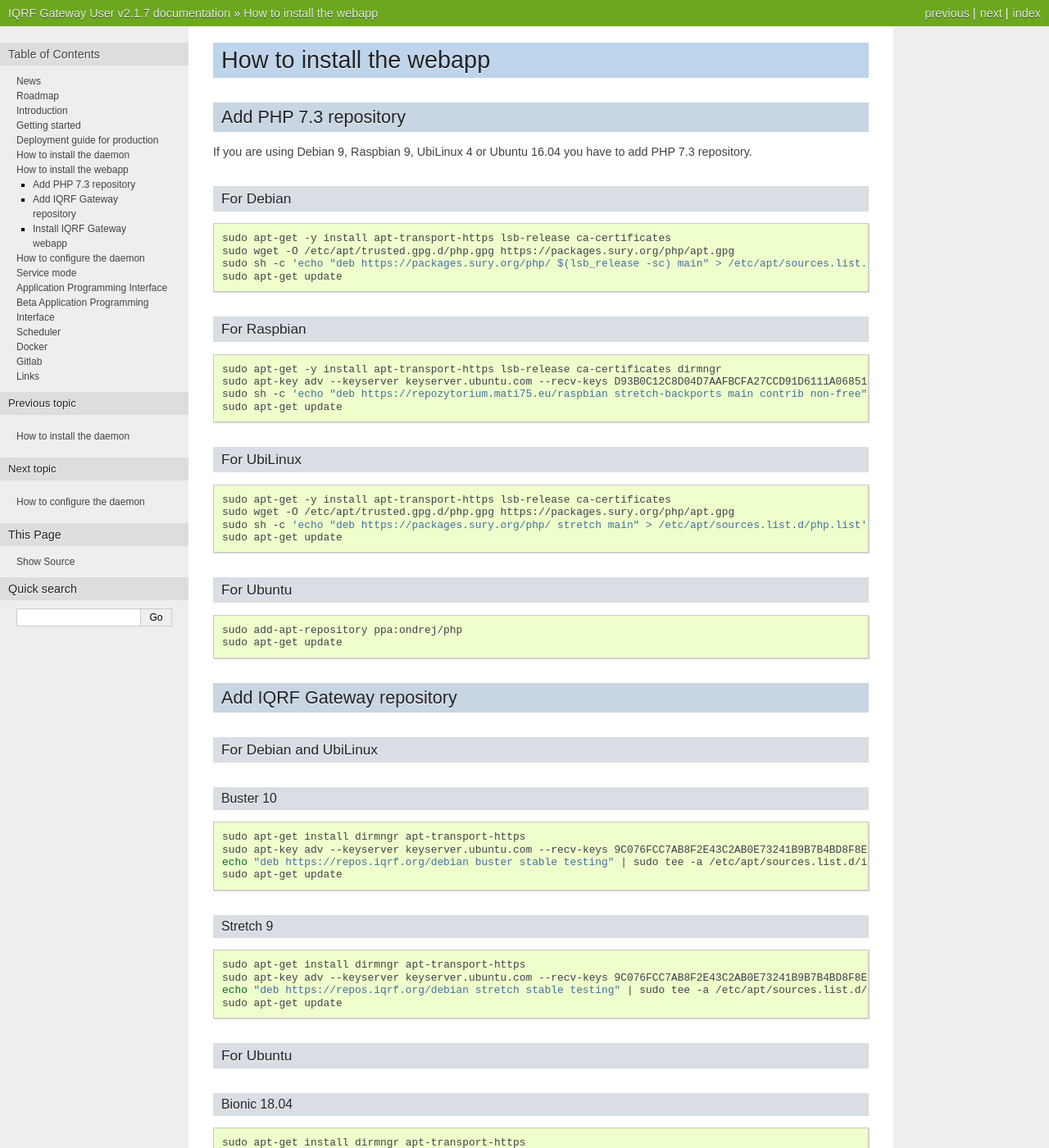
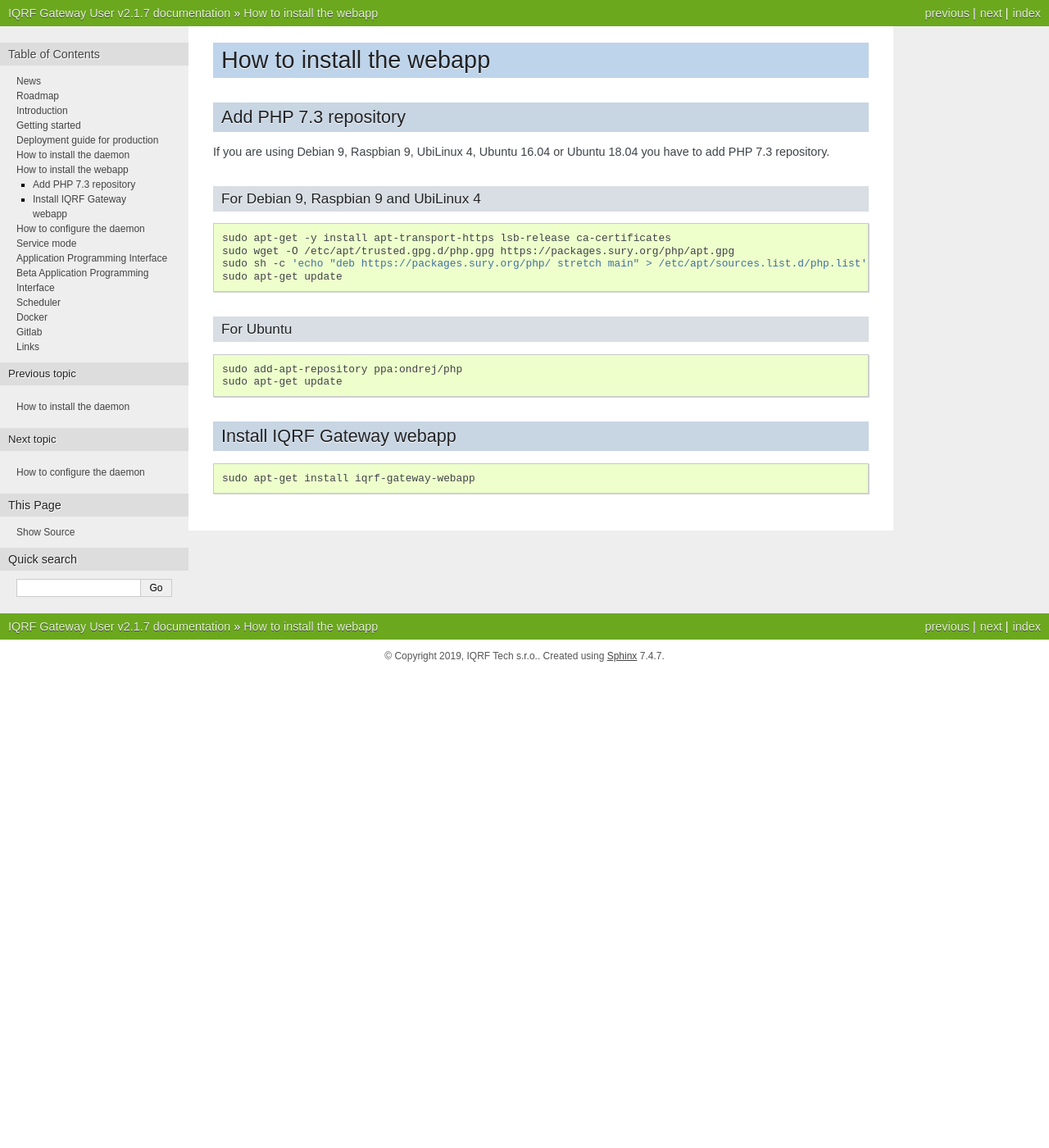
Before and after one commit to iqrf/iqrf-gateway-docs, a Sphinx documentation site: the page built from user/source/webapp-install.rst, in a window 1280 px wide and 1400 px high. Shown: the whole window at 82% size. Built offline with Sphinx 7.4.7, drawn with Linux system fonts in a browser that asks for light colours; some of the changed text lies outside the part shown.

Commit message:
Fix webapp installation guide for Raspbian 9
Signed-off-by: Roman Ondráček <ondracek.roman@centrum.cz>

```diff
--- a/user/source/webapp-install.rst
+++ b/user/source/webapp-install.rst
@@ -1,32 +1,13 @@
-**********************************
 How to install the webapp
-**********************************
+=========================
 
 Add PHP 7.3 repository
 ######################
 
-If you are using Debian 9, Raspbian 9, UbiLinux 4 or Ubuntu 16.04 you have to add PHP 7.3 repository.
+If you are using Debian 9, Raspbian 9, UbiLinux 4, Ubuntu 16.04 or Ubuntu 18.04 you have to add PHP 7.3 repository.
 
-For Debian
+For Debian 9, Raspbian 9 and UbiLinux 4
 ----------
-.. code-block:: bash
-
-	sudo apt-get -y install apt-transport-https lsb-release ca-certificates
-	sudo wget -O /etc/apt/trusted.gpg.d/php.gpg https://packages.sury.org/php/apt.gpg
-	sudo sh -c 'echo "deb https://packages.sury.org/php/ $(lsb_release -sc) main" > /etc/apt/sources.list.d/php.list'
-	sudo apt-get update
-
-For Raspbian
-------------
-.. code-block:: bash
-
-	sudo apt-get -y install apt-transport-https lsb-release ca-certificates dirmngr
-	sudo apt-key adv --keyserver keyserver.ubuntu.com --recv-keys D93B0C12C8D04D7AAFBCFA27CCD91D6111A06851
-	sudo sh -c 'echo "deb https://repozytorium.mati75.eu/raspbian stretch-backports main contrib non-free" > /etc/apt/sources.list.d/php.list'
-	sudo apt-get update
-
-For UbiLinux
-------------
 .. code-block:: bash
 
 	sudo apt-get -y install apt-transport-https lsb-release ca-certificates
@@ -41,51 +22,6 @@
 	sudo add-apt-repository ppa:ondrej/php
 	sudo apt-get update
 
-Add IQRF Gateway repository
-###########################
-
-For Debian and UbiLinux
------------------------
-
-Buster 10
-+++++++++
-.. code-block:: bash
-
-	sudo apt-get install dirmngr apt-transport-https
-	sudo apt-key adv --keyserver keyserver.ubuntu.com --recv-keys 9C076FCC7AB8F2E43C2AB0E73241B9B7B4BD8F8E
-	echo "deb https://repos.iqrf.org/debian buster stable testing" | sudo tee -a /etc/apt/sources.list.d/iqrf.list
-	sudo apt-get update
-
-Stretch 9
-+++++++++
-.. code-block:: bash
-
-	sudo apt-get install dirmngr apt-transport-https
-	sudo apt-key adv --keyserver keyserver.ubuntu.com --recv-keys 9C076FCC7AB8F2E43C2AB0E73241B9B7B4BD8F8E
-	echo "deb https://repos.iqrf.org/debian stretch stable testing" | sudo tee -a /etc/apt/sources.list.d/iqrf.list
-	sudo apt-get update
-
-For Ubuntu
-----------
-
-Bionic 18.04
-++++++++++++
-.. code-block:: bash
-
-	sudo apt-get install dirmngr apt-transport-https
-	sudo apt-key adv --keyserver keyserver.ubuntu.com --recv-keys 9C076FCC7AB8F2E43C2AB0E73241B9B7B4BD8F8E
-	echo "deb https://repos.iqrf.org/ubuntu bionic stable testing" | sudo tee -a /etc/apt/sources.list.d/iqrf.list
-	sudo apt-get update
-
-Xenial 16.04
-++++++++++++
-.. code-block:: bash
-
-	sudo apt-get install dirmngr apt-transport-https
-	sudo apt-key adv --keyserver keyserver.ubuntu.com --recv-keys 9C076FCC7AB8F2E43C2AB0E73241B9B7B4BD8F8E
-	echo "deb https://repos.iqrf.org/ubuntu xenial stable testing" | sudo tee -a /etc/apt/sources.list.d/iqrf.list
-	sudo apt-get update
-
 Install IQRF Gateway webapp
 ###########################
 .. code-block:: bash
```
Also changed, not shown: .gitlab-ci.yml.
